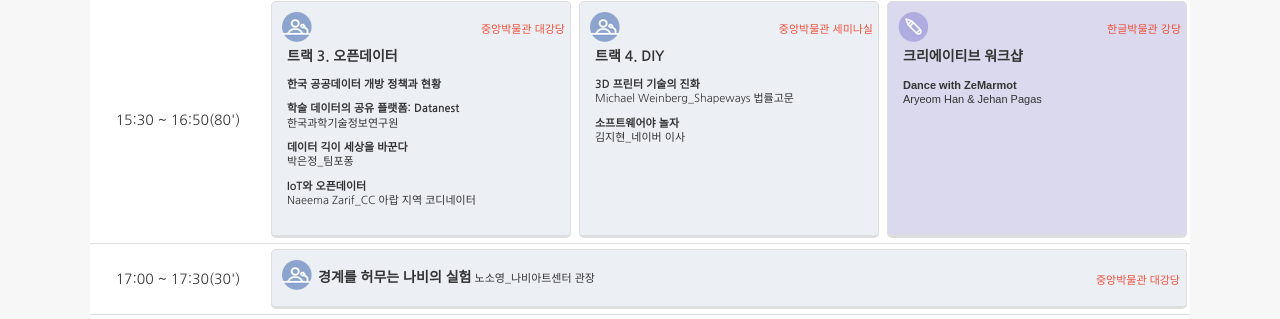
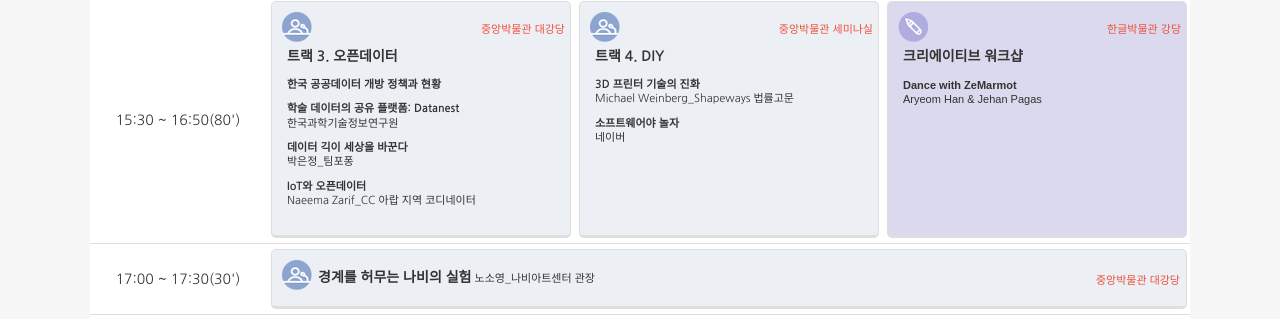
Before and after one commit to creativecommonskorea/2015-global-summit, a Jekyll site: the page built from programs.html, in a window 1280 px wide and 900 px high, scrolled down 1457 px. Shown: the part 128-447 px from the top of the window. Built offline with Jekyll 4.4.1, drawn with Linux system fonts in a browser that asks for light colours; nearby versions of some CDN libraries.

Commit message:
Update day15_detail.html

```diff
--- a/_includes/day15_detail.html
+++ b/_includes/day15_detail.html
@@ -138,7 +138,7 @@
                         <span class="h2">트랙 4. DIY</span>
                         <ul>
                             <li><b>3D 프린터 기술의 진화</b><br>Michael Weinberg_Shapeways 법률고문</li>
-                            <li><b>소프트웨어야 놀자</b><br>김지현_네이버 이사</li>
+                            <li><b>소프트웨어야 놀자</b><br>네이버</li>
                         </ul>
                     </div>
                 </td>
```
